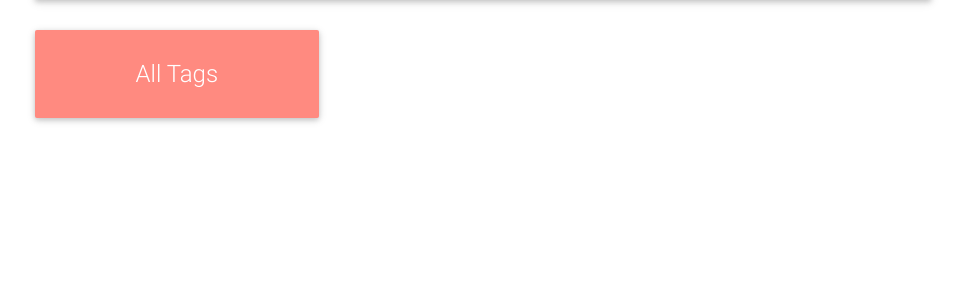
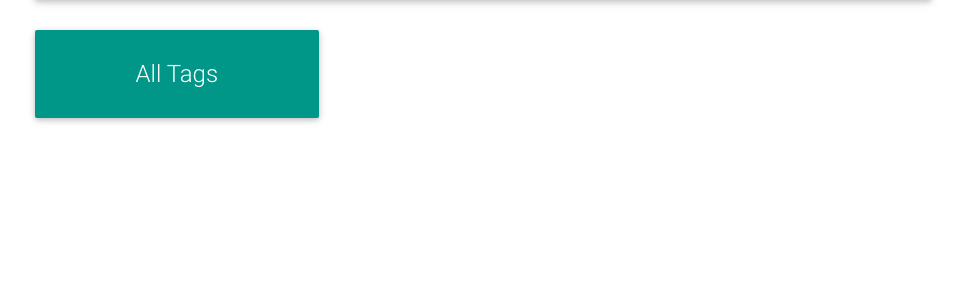
Before and after one commit to zseaborn63/Q_and_A, a Django app: page /tags/ in a window 1280 px wide. Shown: the part 87-387 px from the top of the page, without its empty margins (157-1121 px from the left). Run offline with Django 3.2, Linux system fonts and the light colour scheme; data that the repository does not hold is empty; some libraries are stand-ins or nearby versions.

Commit message:
Updated tag list page.

```diff
--- a/Overflow/Q_and_A/templates/Q_and_A/tag_list.html
+++ b/Overflow/Q_and_A/templates/Q_and_A/tag_list.html
@@ -10,7 +10,7 @@ Tag List
         <div class="col s12 m6 l4"></div>
        <div class="center">
            <div class="col s12 m6 l4">
-                <div class="card red accent-1">
+                <div class="card teal">
                     <div class="card-content white-text">
                         <span class="card-title center">All Tags</span>
                     </div>
@@ -24,7 +24,7 @@ Tag List
 <div class="row">
     {% for object in object_list %}
         <div class="col s12 m6 l4">
-            <a href="{% url 'tag_detail'  object.id%}" class="waves-effect waves-light btn">
+            <a href="{% url 'tag_detail'  object.id%}" class="chip">
                 <i class="material-icons left">visibility</i>{{ object.title }}</a>
             <p></p>
         </div>
```
